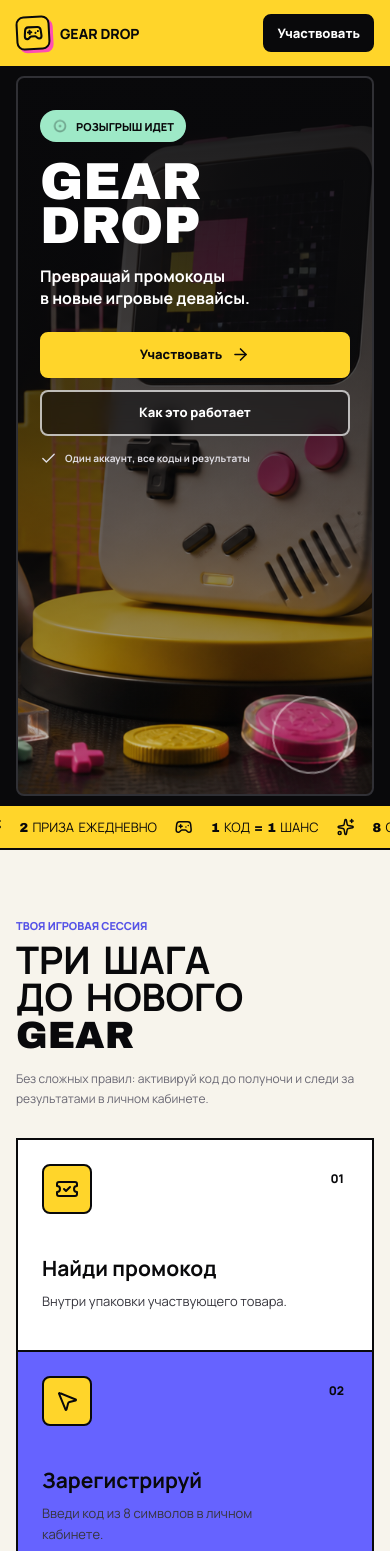
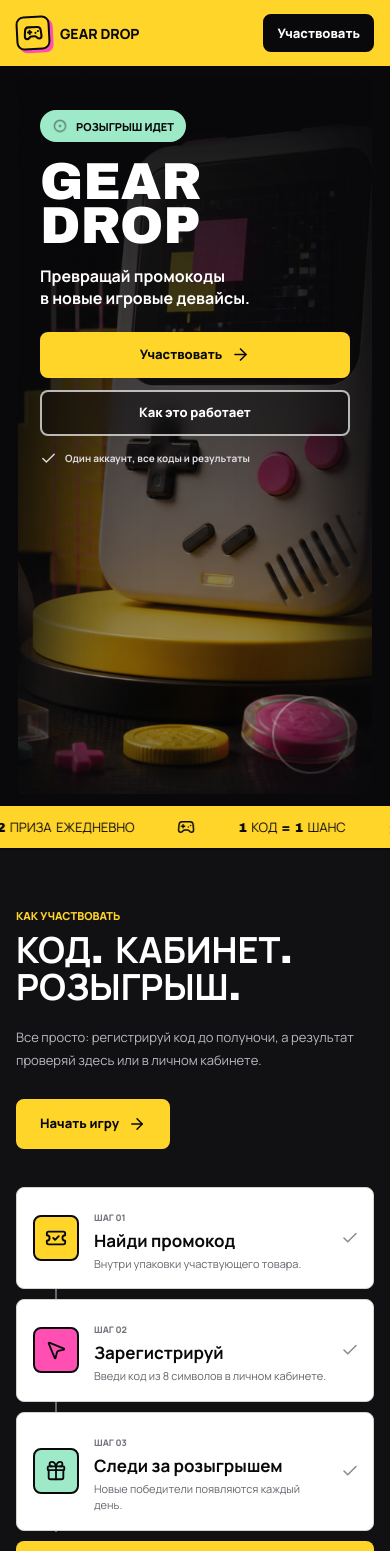
Before and after one commit to NikUvolen/promocode-service, a React (Vite) app in the folder frontend/: page / in a window 390 px wide. Shown: the top 1551 px of the page. Built offline with nearby package versions, Linux system fonts and the light colour scheme.

Commit message:
feat(frontend): enhance landing page layout and styling

```diff
--- a/frontend/src/pages/LandingPage.jsx
+++ b/frontend/src/pages/LandingPage.jsx
@@ -81,30 +81,44 @@ export default function LandingPage() {
 
         <div className="game-ticker" aria-hidden="true">
           <div className="game-ticker__track">
-            <span>8 символов</span><Sparkles /><span>2 приза ежедневно</span><Gamepad2 />
-            <span>1 код = 1 шанс</span><Sparkles /><span>8 символов</span><Gamepad2 />
-            <span>2 приза ежедневно</span><Sparkles /><span>1 код = 1 шанс</span>
+            {[0, 1].map((group) => (
+              <div className="game-ticker__group" key={group}>
+                <span>8 символов</span><Sparkles />
+                <span>2 приза ежедневно</span><Gamepad2 />
+                <span>1 код = 1 шанс</span><Sparkles />
+              </div>
+            ))}
           </div>
         </div>
 
         <section className="steps-section" id="how-it-works">
-          <div className="section-heading">
-            <div>
-              <p className="eyebrow">Твоя игровая сессия</p>
-              <h2>Три шага<br />до нового gear</h2>
-            </div>
-            <p>Без сложных правил: активируй код до полуночи и следи за результатами в личном кабинете.</p>
+          <div className="steps-section__intro">
+            <p className="eyebrow eyebrow--light">Как участвовать</p>
+            <h2>Код. Кабинет.<br />Розыгрыш.</h2>
+            <p>Все просто: регистрируй код до полуночи, а результат проверяй здесь или в личном кабинете.</p>
+            <Link className="button button--light steps-section__action" to="/register">
+              Начать игру
+              <ArrowRight size={18} />
+            </Link>
           </div>
-          <div className="steps-grid">
+          <ol className="steps-route">
             {steps.map(({ icon: Icon, number, title, text }) => (
-              <article className="step" key={number}>
-                <span className="step__icon"><Icon size={24} /></span>
-                <span className="step__number">{number}</span>
-                <h3>{title}</h3>
-                <p>{text}</p>
-              </article>
+              <li className="route-step" key={number}>
+                <span className="route-step__icon"><Icon size={22} /></span>
+                <div className="route-step__content">
+                  <span className="route-step__number">Шаг {number}</span>
+                  <h3>{title}</h3>
+                  <p>{text}</p>
+                </div>
+                <Check className="route-step__check" size={18} />
+              </li>
             ))}
-          </div>
+            <li className="steps-route__deadline">
+              <CalendarDays size={18} />
+              <span>Коды текущего дня принимаются до</span>
+              <strong>00:00 МСК</strong>
+            </li>
+          </ol>
         </section>
 
         <section className="prizes-section" id="prizes">
--- a/frontend/src/styles.css
+++ b/frontend/src/styles.css
@@ -131,9 +131,18 @@ img { display: block; max-width: 100%; }
   background-image: linear-gradient(90deg, rgba(9, 9, 11, 0.96) 0%, rgba(9, 9, 11, 0.82) 34%, rgba(9, 9, 11, 0.2) 66%, rgba(9, 9, 11, 0.06) 100%), url('/images/gear-drop-hero.png');
   background-position: center;
   background-size: cover;
-  border: 2px solid #303035;
+  border: 2px solid var(--ink);
   border-radius: 8px;
   animation: reveal 650ms ease both;
+}
+.hero::before {
+  position: absolute;
+  z-index: 1;
+  inset: -2px;
+  content: '';
+  pointer-events: none;
+  border-radius: inherit;
+  box-shadow: inset 0 0 90px 32px var(--ink);
 }
 .hero::after {
   position: absolute;
@@ -187,27 +196,36 @@ img { display: block; max-width: 100%; }
 .hero__draw strong { margin-top: 3px; font-size: 16px; }
 
 .game-ticker { height: 52px; margin-top: 14px; overflow: hidden; color: var(--ink); background: var(--yellow); border-block: 2px solid var(--ink); }
-.game-ticker__track { display: flex; width: max-content; height: 100%; align-items: center; gap: 24px; animation: ticker 24s linear infinite; }
+.game-ticker__track { display: flex; width: max-content; height: 100%; align-items: center; animation: ticker 18s linear infinite; will-change: transform; }
+.game-ticker__group { display: flex; width: max-content; min-width: 100vw; height: 100%; padding: 0 28px; align-items: center; justify-content: space-around; gap: 28px; flex-shrink: 0; }
 .game-ticker span { font-family: 'Arial Black', 'Manrope', sans-serif; font-size: 16px; text-transform: uppercase; }
 .game-ticker svg { width: 18px; }
 
-.steps-section { padding: 88px max(var(--page-gutter), calc((100% - var(--container-width)) / 2)); color: var(--ink); background: var(--paper); }
+.steps-section { display: grid; padding: 78px max(var(--page-gutter), calc((100% - var(--container-width)) / 2)); align-items: center; gap: 72px; color: var(--white); background: #111114; border-bottom: 2px solid var(--ink); grid-template-columns: minmax(280px, 0.72fr) minmax(520px, 1.28fr); }
+.steps-section__intro { max-width: 420px; }
+.steps-section__intro h2 { margin: 0; font-family: 'Arial Black', 'Manrope', sans-serif; font-size: 44px; line-height: 1.02; letter-spacing: 0; text-transform: uppercase; }
+.steps-section__intro > p:not(.eyebrow) { margin: 20px 0 0; color: #b9b7c0; font-size: 13px; line-height: 1.7; }
+.steps-section__action { margin-top: 28px; }
 .section-heading { display: flex; margin-bottom: 48px; align-items: flex-end; justify-content: space-between; gap: 48px; }
 .eyebrow { margin: 0 0 10px; color: #5653e7; font-size: 11px; font-weight: 800; text-transform: uppercase; }
 .eyebrow--light { color: var(--yellow); }
 .eyebrow--dark { color: var(--ink); }
 .section-heading h2, .prizes-section h2, .winners-section h2 { margin: 0; font-size: 52px; line-height: 0.98; }
 .section-heading > p { max-width: 390px; margin: 0; color: var(--muted); font-size: 14px; line-height: 1.65; }
-.steps-grid { display: grid; border: 2px solid var(--ink); grid-template-columns: repeat(3, 1fr); }
-.step { position: relative; min-height: 270px; padding: 28px; background: var(--white); }
-.step:nth-child(2) { background: var(--purple); }
-.step:nth-child(3) { background: var(--pink); }
-.step + .step { border-left: 2px solid var(--ink); }
-.step__icon { display: grid; width: 50px; height: 50px; place-items: center; color: var(--ink); background: var(--yellow); border: 2px solid var(--ink); border-radius: 8px; transition: transform 200ms ease; }
-.step:hover .step__icon { transform: rotate(-8deg) scale(1.08); }
-.step__number { position: absolute; top: 30px; right: 28px; color: var(--ink); font-size: 12px; font-weight: 800; }
-.step h3 { margin: 58px 0 9px; font-size: 21px; }
-.step p { max-width: 260px; margin: 0; color: #37363e; font-size: 13px; line-height: 1.6; }
+.steps-route { position: relative; display: grid; margin: 0; padding: 0; gap: 10px; list-style: none; }
+.steps-route::before { position: absolute; z-index: 0; top: 54px; bottom: 78px; left: 47px; width: 2px; content: ''; background: #68666f; }
+.route-step { position: relative; z-index: 1; display: grid; min-height: 98px; padding: 17px 20px 17px 22px; align-items: center; gap: 20px; color: var(--ink); background: var(--white); border: 1px solid #d6d2ca; border-radius: 8px; grid-template-columns: 54px minmax(0, 1fr) 28px; transition: border-color 180ms ease, transform 180ms ease, box-shadow 180ms ease; }
+.route-step:hover { border-color: var(--ink); box-shadow: 4px 4px 0 var(--yellow); transform: translateX(4px); }
+.route-step__icon { display: grid; width: 46px; height: 46px; place-items: center; color: var(--ink); background: var(--yellow); border: 2px solid var(--ink); border-radius: 8px; }
+.route-step:nth-child(2) .route-step__icon { background: var(--pink); }
+.route-step:nth-child(3) .route-step__icon { background: var(--mint); }
+.route-step__number { color: #77747d; font-size: 9px; font-weight: 800; text-transform: uppercase; }
+.route-step h3 { margin: 3px 0 0; font-size: 17px; }
+.route-step p { margin: 4px 0 0; color: #67646d; font-size: 11px; line-height: 1.5; }
+.route-step__check { color: #8b8891; }
+.steps-route__deadline { display: flex; min-height: 50px; padding: 0 16px; align-items: center; gap: 10px; color: var(--ink); background: var(--yellow); border-radius: 8px; font-size: 10px; font-weight: 700; }
+.steps-route__deadline span { margin-right: auto; }
+.steps-route__deadline strong { font-size: 12px; white-space: nowrap; }
 
 .prizes-section { display: grid; width: 100%; min-height: 620px; color: var(--ink); background: var(--yellow); border-block: 2px solid var(--ink); grid-template-columns: minmax(0, 1.3fr) minmax(400px, 0.7fr); }
 .prizes-section__visual { position: relative; min-height: 620px; overflow: hidden; border-right: 2px solid var(--ink); }
@@ -244,7 +262,9 @@ img { display: block; max-width: 100%; }
 .site-footer p { margin: 0; line-height: 1.6; }
 .site-footer > div { display: flex; gap: 24px; }
 
-.auth-page { min-height: 100svh; background: var(--pink); }
+.auth-page { position: relative; min-height: 100svh; overflow: hidden; background: #121216; }
+.auth-page::before { position: fixed; z-index: 0; top: 76px; right: 0; bottom: 0; width: 9px; content: ''; background: var(--pink); }
+.auth-page > * { position: relative; z-index: 1; }
 .auth-main { display: grid; width: min(var(--container-width), calc(100% - (var(--page-gutter) * 2))); min-height: calc(100svh - 100px); margin: 12px auto; overflow: hidden; background: var(--paper); border: 2px solid var(--ink); border-radius: 8px; grid-template-columns: minmax(420px, 0.95fr) minmax(480px, 1.05fr); }
 .auth-side { position: relative; display: flex; min-height: calc(100svh - 100px); padding: 30px 40px; flex-direction: column; justify-content: space-between; overflow: hidden; color: var(--white); background: var(--ink) url('/images/gear-drop-auth.png') center / cover no-repeat; border-right: 2px solid var(--ink); }
 .auth-side::after { position: absolute; inset: 0; content: ''; background: linear-gradient(180deg, rgba(9, 9, 11, 0.08), rgba(9, 9, 11, 0.82)); }
@@ -428,16 +448,20 @@ img { display: block; max-width: 100%; }
   .hero__note { margin-top: 14px; font-size: 10px; }
   .hero__draw { display: none; }
   .game-ticker { height: 46px; margin-top: 8px; }
-  .game-ticker__track { gap: 18px; }
+  .game-ticker__group { min-width: max(100vw, 660px); padding: 0 18px; gap: 18px; }
   .game-ticker span { font-size: 13px; }
-  .steps-section { padding: 68px var(--page-gutter); }
+  .steps-section { padding: 58px var(--page-gutter); gap: 38px; grid-template-columns: 1fr; }
+  .steps-section__intro { max-width: 520px; }
+  .steps-section__intro h2 { font-size: 36px; }
   .section-heading { margin-bottom: 30px; align-items: flex-start; flex-direction: column; gap: 14px; }
   .section-heading h2, .prizes-section h2, .winners-section h2 { font-size: 38px; }
   .section-heading > p { font-size: 12px; }
-  .steps-grid { grid-template-columns: 1fr; }
-  .step { min-height: 210px; padding: 24px; }
-  .step + .step { border-top: 2px solid var(--ink); border-left: 0; }
-  .step h3 { margin-top: 40px; }
+  .steps-route::before { left: 39px; }
+  .route-step { min-height: 96px; padding: 16px 14px 16px 16px; gap: 13px; grid-template-columns: 48px minmax(0, 1fr) 18px; }
+  .route-step:hover { transform: none; }
+  .steps-route__deadline { align-items: flex-start; padding: 12px 14px; flex-wrap: wrap; }
+  .steps-route__deadline span { width: calc(100% - 30px); margin-right: 0; }
+  .steps-route__deadline strong { margin-left: 28px; }
   .prizes-section { grid-template-columns: 1fr; }
   .prizes-section__visual { min-height: 380px; border-right: 0; border-bottom: 2px solid var(--ink); }
   .prizes-section__content { padding: 42px 22px 48px; }
```
